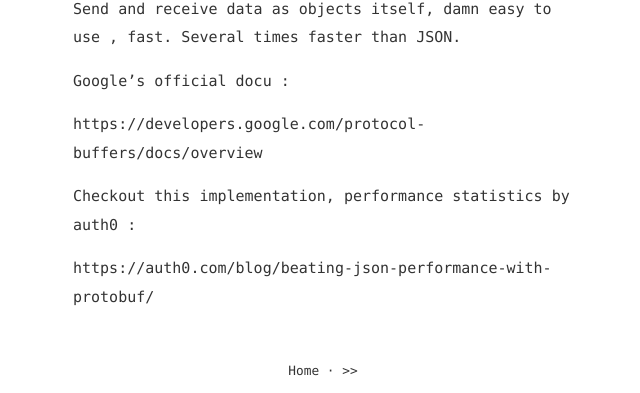
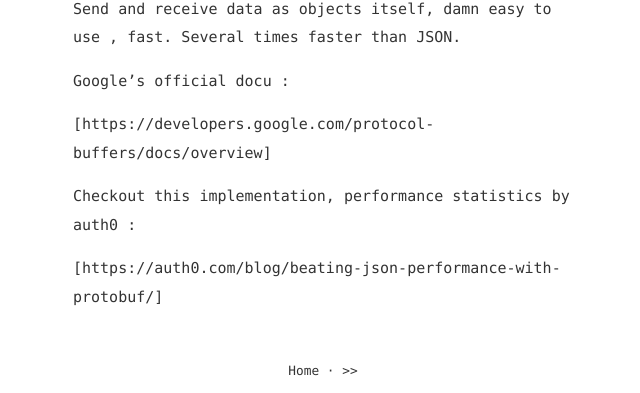
Before and after one commit to cooliscool/cooliscool.github.io, a Jekyll site: the page built from _posts/2018-05-07-protocol-buffers.md, in a window 1280 px wide. Shown: the part 352-745 px from the top of the page, without its empty margins (317-957 px from the left). Built offline with Jekyll 4.4.1, drawn with Linux system fonts in a browser that asks for light colours.

```diff
--- a/_posts/2018-05-07-protocol-buffers.md
+++ b/_posts/2018-05-07-protocol-buffers.md
@@ -9,8 +9,8 @@ Send and receive data as objects itself, damn easy to use , fast. Several times
 
 Google's official docu :
 
-https://developers.google.com/protocol-buffers/docs/overview
+[https://developers.google.com/protocol-buffers/docs/overview]
 
 Checkout this implementation, performance statistics by auth0  :
 
-https://auth0.com/blog/beating-json-performance-with-protobuf/
+[https://auth0.com/blog/beating-json-performance-with-protobuf/]
```
